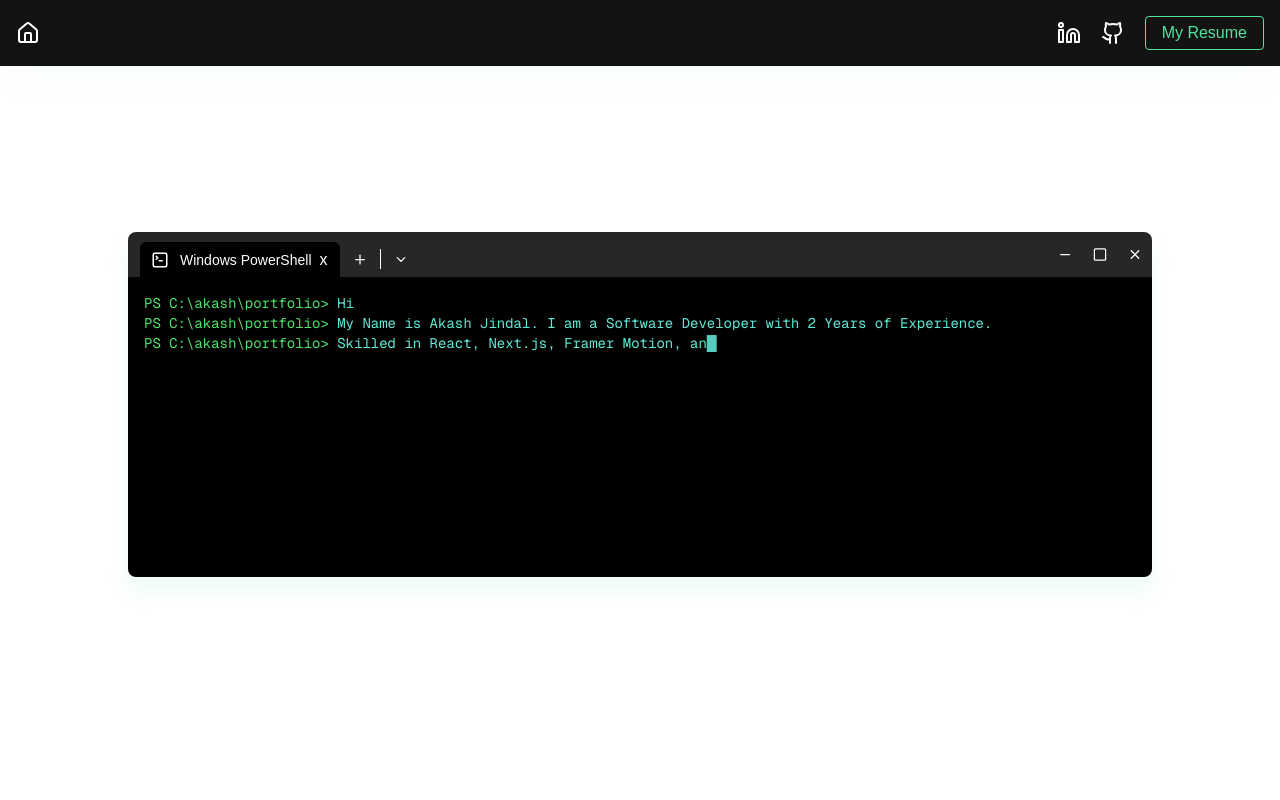
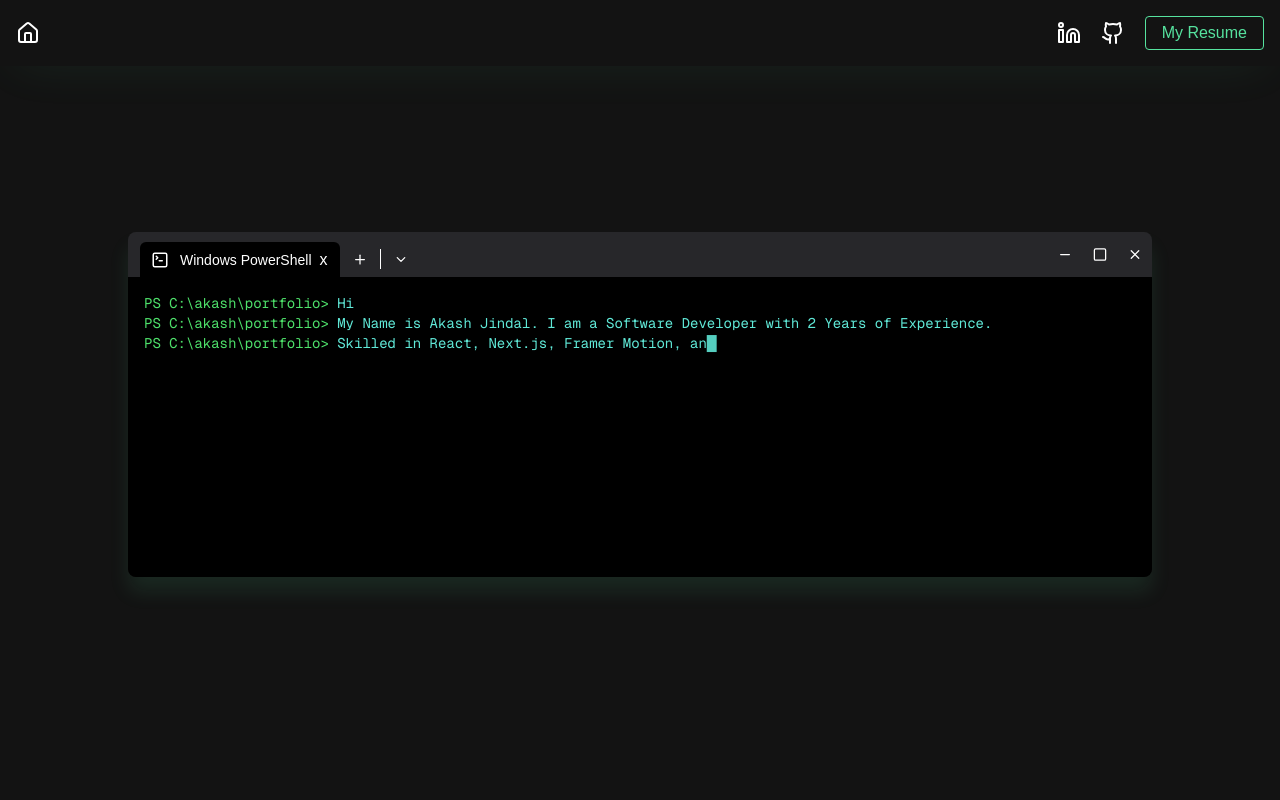
Before and after one commit to Mate-20/portfolio, a Next.js app: page / in a window 1280 px wide. Shown: the top 800 px of the page. Built offline with nearby package versions, Linux system fonts and the light colour scheme.

Commit message:
correcting background color

```diff
--- a/src/app/globals.css
+++ b/src/app/globals.css
@@ -22,7 +22,7 @@
 }
 
 body {
-  background: var(--background);
+  background: var(--foreground);
   font-family: Arial, Helvetica, sans-serif;
   scroll-behavior: smooth;
 }
```
